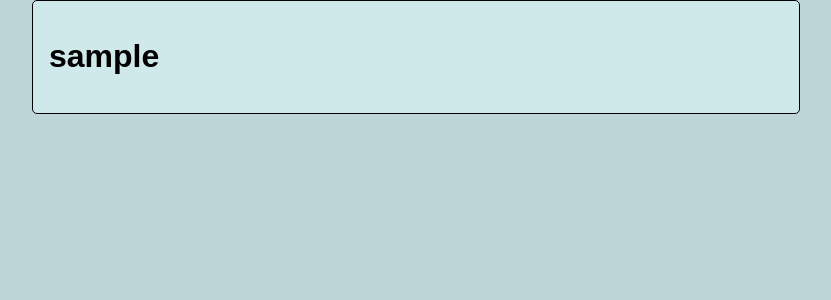
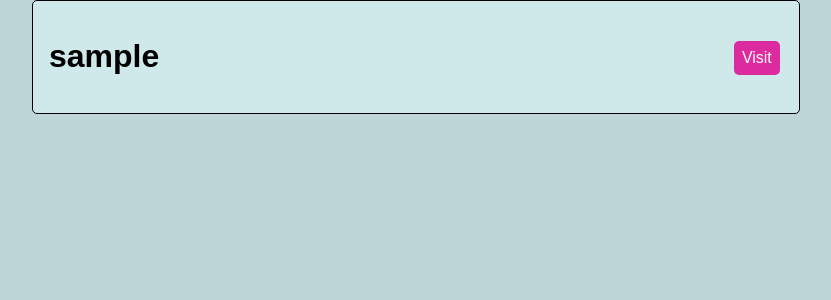
Before and after one commit to AethernetX/forum-page-tamnet-, a Node server app: page /users in a window 1280 px wide. Shown: the part 50-350 px from the top of the page, without its empty margins (224-1055 px from the left). Run offline with Node 20, Linux system fonts and the light colour scheme; tables that the repository leaves empty or names only in its code hold one stand-in row (values such as "Sample post").

Commit message:
user visit button + tweaks

```diff
--- a/public/style.css
+++ b/public/style.css
@@ -181,7 +181,6 @@ body {
 .post-button{
     background-color: #DC2B9E;
     position: fixed;
-
     bottom: 10%;
     right: 10%;
     width: 3rem;
@@ -304,11 +303,36 @@ body {
 .user-box{
     background-color: #cfe9eb;
     overflow-wrap: break-word;
+    display: flex;
+    justify-content: space-between;
     padding: 1rem;
     border-radius: 5px;
     border: solid;
     border-width: 1px;
     margin-bottom: 1rem;
+}
+
+.visit-user{
+    background-color: #DC2B9E;
+    display: block;
+    height: fit-content;
+    transform: translateY(1rem);
+    align-items: center;
+    text-decoration: none;
+    color: #ffffff;
+    border-radius: 5px;
+    padding: .5rem;
+    margin-top: .5rem;
+    margin-right: .2rem;
+}
+
+.visit-user:hover{
+    background-color: #e574bd;
+    text-decoration: none;
+    border-radius: 5px;
+    padding: .5rem;
+    margin-top: .5rem;
+    margin-right: .2rem;
 }
 
 /*Post page*/
--- a/todo.txt
+++ b/todo.txt
@@ -6,12 +6,8 @@ https://www.realtimecolors.com/?colors=000000-bed6d8-74d2cd-c1ebcd-dc2b9e&fonts=
 
 ---------------MUST DO------------------------------------------------
 
-Add a visit button to see what kind of posts the user has made
 
 when a user clicks open topic, do a query on the link to search for the topic posts
 
 If a user clicks a user profile, do a user query on the username on the link
 if it doesn't exist, return a sorry we couldn't find this user
-
-in the user list, add a button to visit a user profile
-Add option to make new topics
--- a/views/users.ejs
+++ b/views/users.ejs
@@ -21,6 +21,7 @@
         <% for(users in results){ %>
         <div class="user-box">
             <h1><%= results[users].username %></h1>
+            <a class="visit-user" href=<%= "/user/" + results[users].username %>>Visit</a>
         </div>
         <% } %>
     </div>
```
